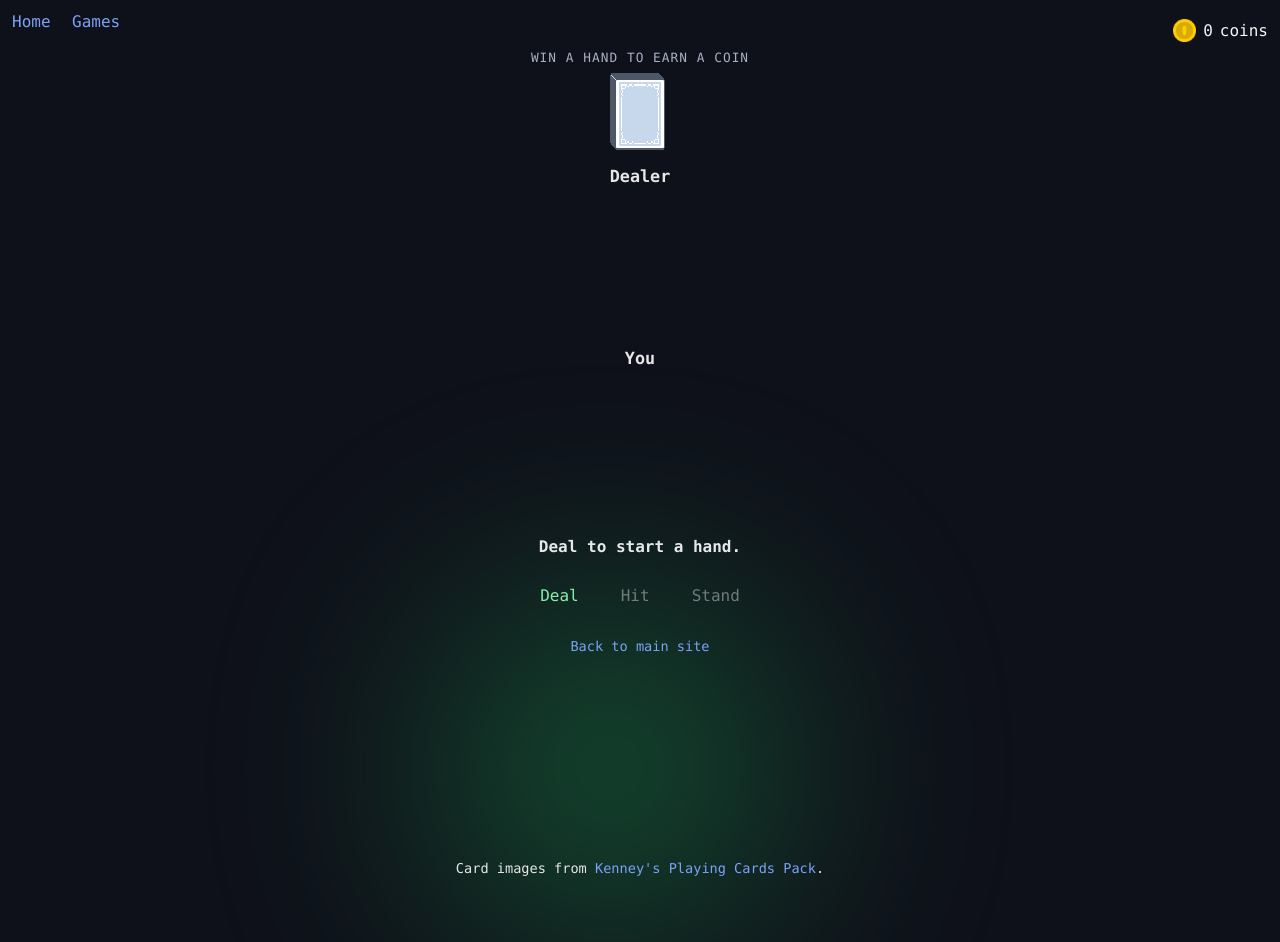
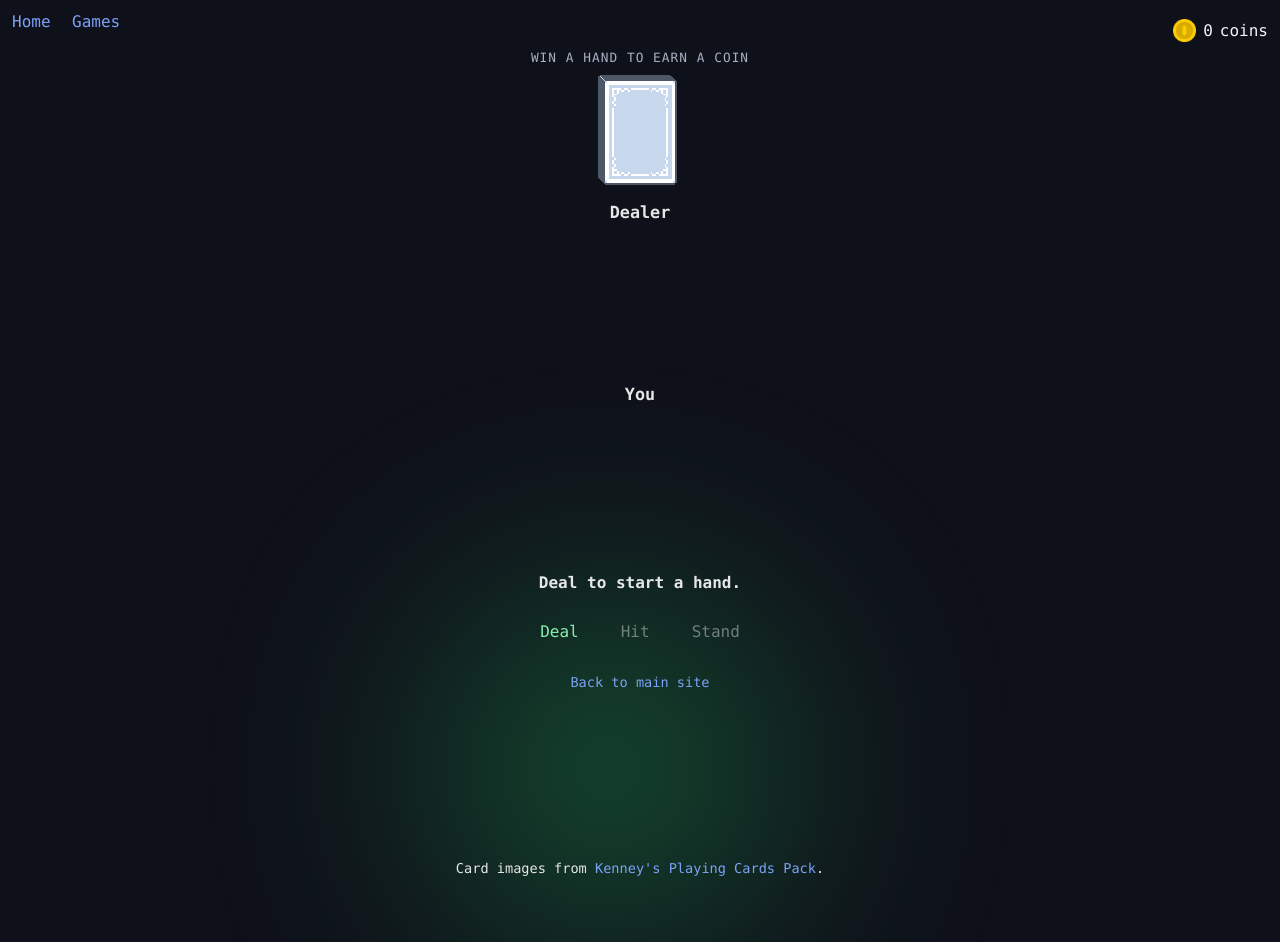
Before and after one commit to TrademarkTHIS/trademarkthis.github.io, a Jekyll site: the page built from games/blackjack/index.html, in a window 1280 px wide. Built offline with Jekyll 4.4.1, drawn with Linux system fonts in a browser that asks for light colours.

Commit message:
Updated deck stack in blackjack minigame

```diff
--- a/games/blackjack/blackjack.css
+++ b/games/blackjack/blackjack.css
@@ -49,8 +49,8 @@ h1 {
 
 .deck-stack {
     position: relative;
-    width: 76px;
-    height: 76px;
+    width: 112px;
+    height: 112px;
     margin: 0 auto;
 }
 
@@ -58,8 +58,8 @@ h1 {
     position: absolute;
     inset: 0;
     display: block;
-    width: 76px;
-    height: 76px;
+    width: 112px;
+    height: 112px;
     image-rendering: pixelated;
 }
 
@@ -218,6 +218,12 @@ button:disabled {
 }
 
 @media (max-width: 480px) {
+    .deck-stack,
+    .deck-stack img {
+        width: 88px;
+        height: 88px;
+    }
+
     .cards img {
         flex-basis: 88px;
         width: 88px;
--- a/games/blackjack/blackjack.js
+++ b/games/blackjack/blackjack.js
@@ -22,6 +22,7 @@ const soundCollections = {
     ],
     shuffle: ["card-shuffle.ogg"],
 };
+const visibleDeckSize = 6;
 
 const dealerCardsElement = document.getElementById("dealer-cards");
 const playerCardsElement = document.getElementById("player-cards");
@@ -96,6 +97,18 @@ function makeCardImage(src, alt) {
     return image;
 }
 
+function makeDeckBack() {
+    const image = makeCardImage(cardBack, "");
+    image.setAttribute("aria-hidden", "true");
+    return image;
+}
+
+function initializeDeckStack() {
+    for (let index = 0; index < visibleDeckSize; index += 1) {
+        deckStackElement.append(makeDeckBack());
+    }
+}
+
 function playRandomSound(collection) {
     const sounds = soundCollections[collection];
     const sound = sounds[Math.floor(Math.random() * sounds.length)];
@@ -133,37 +146,46 @@ function renderHand(container, hand, hideHoleCard) {
 
 async function animateCard(image) {
     const deckTopCard = deckStackElement.lastElementChild;
-    if (!deckTopCard || typeof image.animate !== "function" ||
-        (window.matchMedia && window.matchMedia("(prefers-reduced-motion: reduce)").matches)) {
+    if (!deckTopCard) {
         return;
     }
 
     const source = deckTopCard.getBoundingClientRect();
     const target = image.getBoundingClientRect();
-    const flight = makeCardImage(image.src, "");
-    flight.classList.add("dealing-card");
-    flight.setAttribute("aria-hidden", "true");
-    flight.style.left = `${source.left}px`;
-    flight.style.top = `${source.top}px`;
-    flight.style.width = `${target.width}px`;
-    flight.style.height = `${target.height}px`;
-    document.body.append(flight);
+    deckTopCard.src = image.src;
+    deckTopCard.remove();
+    deckStackElement.append(makeDeckBack());
+
+    const reducedMotion = window.matchMedia &&
+        window.matchMedia("(prefers-reduced-motion: reduce)").matches;
+    if (typeof image.animate !== "function" || reducedMotion) {
+        return;
+    }
+
+    deckTopCard.classList.add("dealing-card");
+    deckTopCard.style.left = `${source.left}px`;
+    deckTopCard.style.top = `${source.top}px`;
+    deckTopCard.style.width = `${source.width}px`;
+    deckTopCard.style.height = `${source.height}px`;
+    document.body.append(deckTopCard);
     image.style.visibility = "hidden";
     playRandomSound("slide");
 
-    const horizontalDistance = target.left - source.left;
-    const verticalDistance = target.top - source.top;
+    const horizontalDistance = target.left + target.width / 2 - source.left - source.width / 2;
+    const verticalDistance = target.top + target.height / 2 - source.top - source.height / 2;
+    const scale = target.width / source.width;
     const rotation = (Math.random() * 6) - 3;
-    const animation = flight.animate(
+    deckTopCard.style.transformOrigin = "center";
+    const animation = deckTopCard.animate(
         [
-            { transform: "translate(0, 0) rotate(0deg)" },
-            { transform: `translate(${horizontalDistance}px, ${verticalDistance}px) rotate(${rotation}deg)` },
+            { transform: "translate(0, 0) scale(1) rotate(0deg)" },
+            { transform: `translate(${horizontalDistance}px, ${verticalDistance}px) scale(${scale}) rotate(${rotation}deg)` },
         ],
         { duration: 420, easing: "cubic-bezier(0.2, 0.7, 0.25, 1)" }
     );
 
     await animation.finished;
-    flight.remove();
+    deckTopCard.remove();
     image.style.visibility = "";
 }
 
@@ -307,6 +329,7 @@ function stand() {
     }
 }
 
+initializeDeckStack();
 dealButton.addEventListener("click", deal);
 hitButton.addEventListener("click", hit);
 standButton.addEventListener("click", stand);
--- a/games/blackjack/index.html
+++ b/games/blackjack/index.html
@@ -25,14 +25,7 @@ scripts:
         <p class="eyebrow">Win a hand to earn a coin</p>
     </header>
 
-    <div id="deck-stack" class="deck-stack" aria-hidden="true">
-        <img src="images/cards/card_back.png" alt="">
-        <img src="images/cards/card_back.png" alt="">
-        <img src="images/cards/card_back.png" alt="">
-        <img src="images/cards/card_back.png" alt="">
-        <img src="images/cards/card_back.png" alt="">
-        <img src="images/cards/card_back.png" alt="">
-    </div>
+    <div id="deck-stack" class="deck-stack" aria-hidden="true"></div>
 
     <section class="hand dealer-hand" aria-labelledby="dealer-title">
         <div class="hand-heading">
```
Also changed, not shown: 3 other files.
